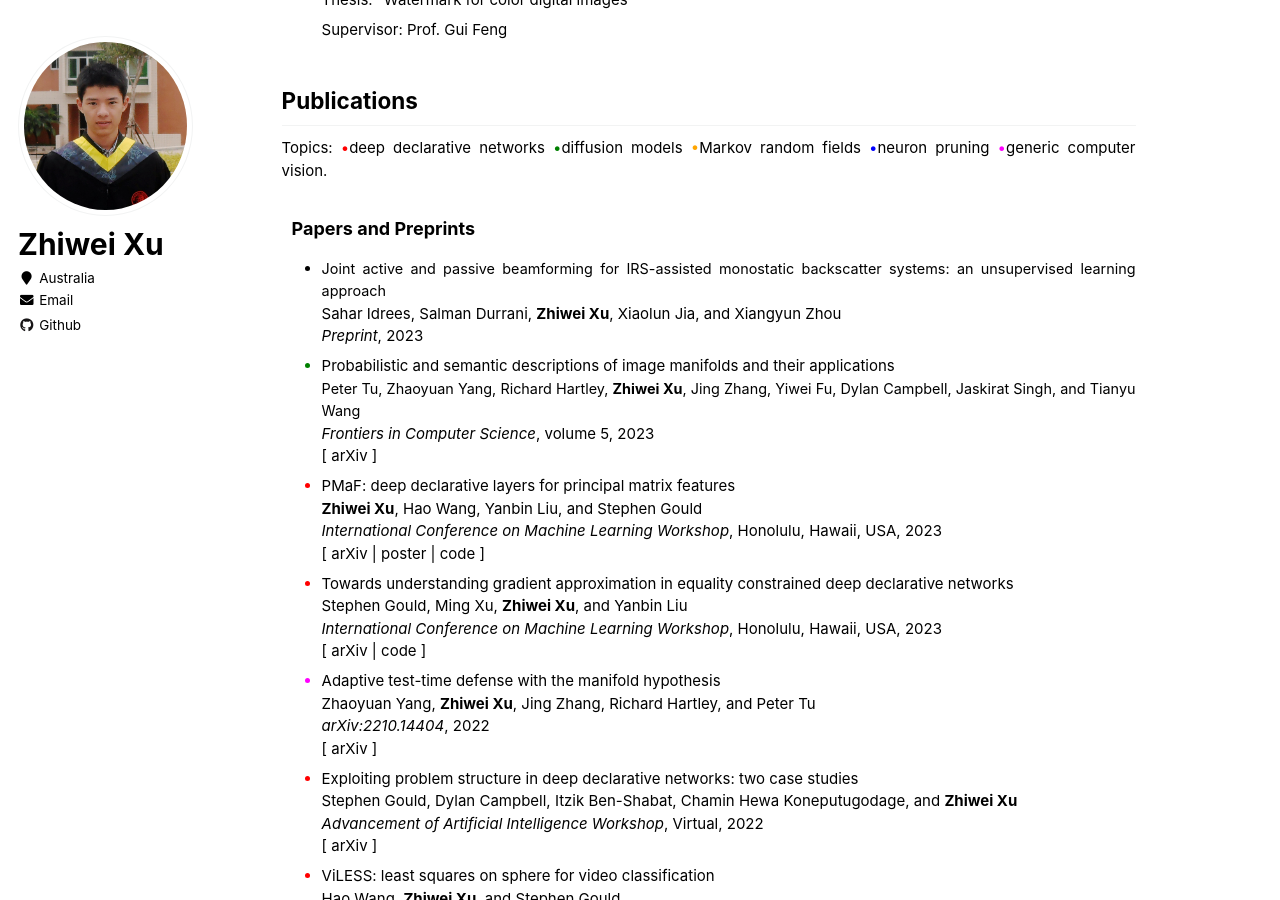
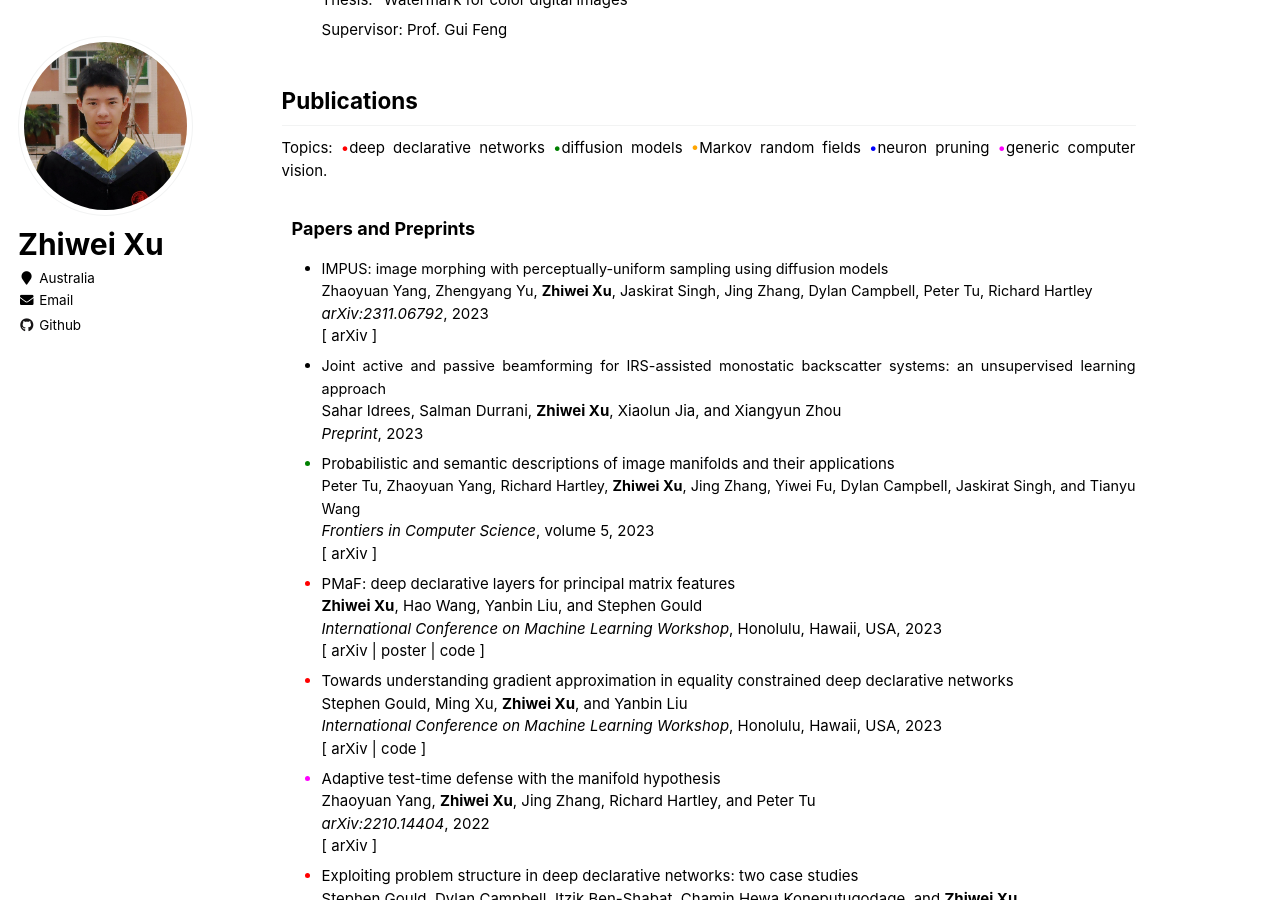
Before and after one commit to zwxu064/zwxu064.github.io, a Jekyll site: the page built from _pages/about.html, in a window 1280 px wide and 900 px high, scrolled down 799 px. Built offline with Jekyll 4.4.1, drawn with Linux system fonts in a browser that asks for light colours.

Commit message:
Update about.html

```diff
--- a/_pages/about.html
+++ b/_pages/about.html
@@ -56,6 +56,13 @@ redirect_from:
 
   <h3 class="tab">Papers and Preprints</h3>
   <ul>
+
+  <li><div><span style="font-size:0.96em">IMPUS: image morphing with perceptually-uniform sampling using diffusion models</span></div>
+      <div><span style="color:black;font-size:0.96em">Zhaoyuan Yang, Zhengyang Yu, <strong>Zhiwei Xu</strong>, Jaskirat Singh, Jing Zhang, Dylan Campbell, Peter Tu, Richard Hartley</span></div>
+      <div><span style="color:black"><i>arXiv:2311.06792</i>, 2023</span></div>
+      <div><span style="color:black">[ <a style="color: inherit;" href="https://arxiv.org/abs/2311.06792" target="_blank">arXiv</a> ]</span></div>
+  </li>
+
   <li><div><span style="font-size:0.96em">Joint active and passive beamforming for IRS-assisted monostatic backscatter systems: an unsupervised learning approach</span></div>
       <div><span style="color:black;font-size:1em">Sahar Idrees, Salman Durrani, <strong>Zhiwei Xu</strong>, Xiaolun Jia, and Xiangyun Zhou</span></div>
       <div><i>Preprint</i>, 2023</div>
```
